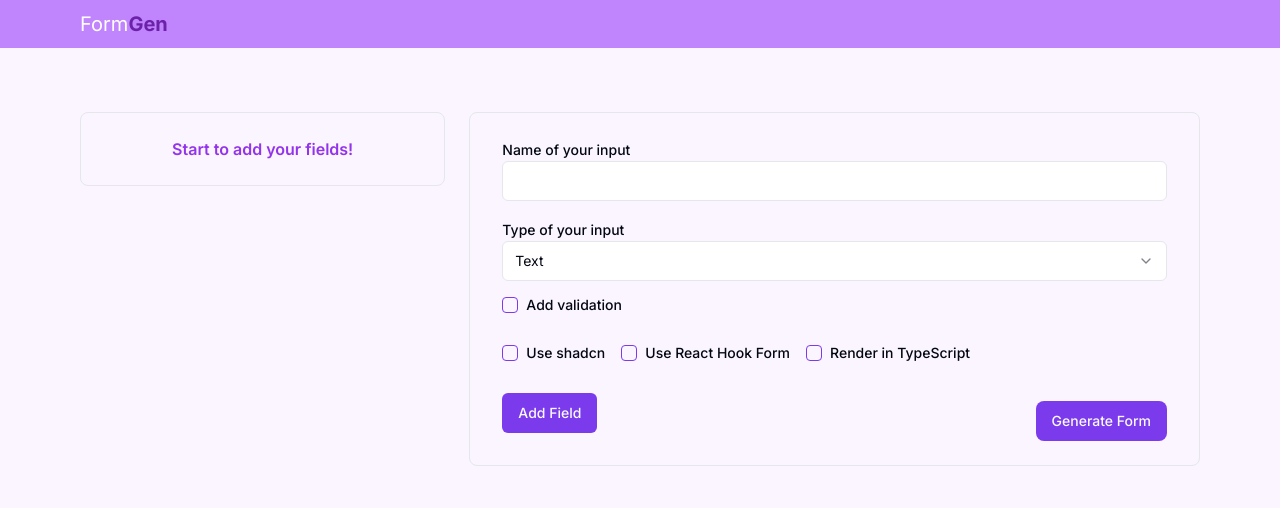
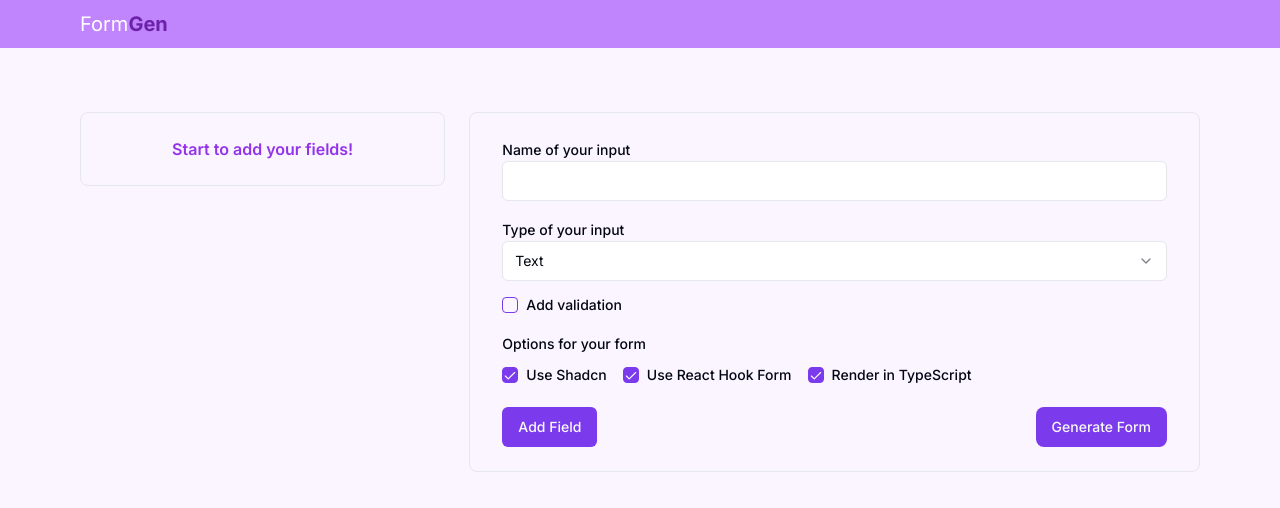
Before and after one commit to jeremnds/formgen, a Next.js app: page /generate in a window 1280 px wide. Shown: the top 508 px of the page. Built offline with nearby package versions, Linux system fonts and the light colour scheme.

Commit message:
feat: add edit field

```diff
--- a/app/generate/page.tsx
+++ b/app/generate/page.tsx
@@ -29,10 +29,11 @@ import { v4 as uuidv4 } from "uuid";
 
 export default function Page() {
   const [fields, setFields] = useState<Field[]>([]);
+  const [updateField, setUpdateField] = useState<Field | null>(null);
 
   const handleAddField = (data: FieldFormData) => {
     const newField: Field = {
-      id: uuidv4(),
+      id: updateField?.id || uuidv4(),
       name: data.name,
       type: data.type,
       options: data.options || undefined,
@@ -45,21 +46,30 @@ export default function Page() {
             errorMessage: data.errorMessage || undefined,
           }
         : undefined,
-      // lib: {
-      //   shadcn: data.shadcn,
-      //   rhf: data.rhf,
-      //   tsx: data.tsx,
-      // },
     };
-    console.log(newField);
-    setFields((prevFields) => [...prevFields, newField]);
+
+    if (updateField) {
+      const updatedFields = fields.map((field) =>
+        field.id === updateField.id ? newField : field,
+      );
+      setFields(updatedFields);
+      setUpdateField(null);
+    } else {
+      setFields((prevFields) => [...prevFields, newField]);
+    }
   };
 
   const handleDeleteField = (id: string) => {
     const newFields = fields.filter((field) => field.id !== id);
     setFields(newFields);
   };
-  const handleUpdateField = () => {};
+
+  const handleUpdateField = (id: string) => {
+    const field = fields.find((field) => field.id === id);
+    if (field) {
+      setUpdateField(field);
+    }
+  };
 
   const handleOnDragEnd = (event: any) => {
     const { active, over } = event;
@@ -76,6 +86,7 @@ export default function Page() {
     }
   };
 
+  // To enable onClick events on buttons
   const pointerSensor = useSensor(PointerSensor, {
     activationConstraint: {
       distance: 0.01,
@@ -115,7 +126,7 @@ export default function Page() {
           </DndContext>
         </div>
         <div className="order-1 md:order-2 md:basis-2/3">
-          <AddFieldForm onAddField={handleAddField} />
+          <AddFieldForm onAddField={handleAddField} updateField={updateField} />
         </div>
       </div>
     </Container>
--- a/src/components/molecules/FieldItem.tsx
+++ b/src/components/molecules/FieldItem.tsx
@@ -6,7 +6,7 @@ import { Button } from "../atoms/shadcn/button";
 type FieldItemProps = {
   field: Field;
   isDragging: boolean;
-  onUpdateField: () => void;
+  onUpdateField: (id: string) => void;
   onDeleteField: (id: string) => void;
 };
 
@@ -29,7 +29,11 @@ export default function FieldItem({
         <span className="text-xs capitalize text-zinc-500">{field.type}</span>
       </div>
       <div className="space-x-1">
-        <Button variant="outline" className="h-8 p-2" onClick={onUpdateField}>
+        <Button
+          variant="outline"
+          className="h-8 p-2"
+          onClick={() => onUpdateField(field.id)}
+        >
           <Pencil className="h-4 w-4" />
         </Button>
         <Button
--- a/src/components/organisms/AddFieldForm.tsx
+++ b/src/components/organisms/AddFieldForm.tsx
@@ -6,10 +6,11 @@ import {
   SelectValue,
 } from "@/src/components/atoms/shadcn/select";
 import { cn } from "@/src/lib/utils";
+import { Field } from "@/src/models/field.type";
 import { FieldFormData } from "@/src/models/form.type";
 import { FieldFormSchema } from "@/src/schemas/fieldForm.zod";
 import { zodResolver } from "@hookform/resolvers/zod";
-import { useState } from "react";
+import { useEffect, useState } from "react";
 import { Controller, SubmitHandler, useForm } from "react-hook-form";
 import { Button } from "../atoms/shadcn/button";
 import { Checkbox } from "../atoms/shadcn/checkbox";
@@ -19,9 +20,13 @@ import LibraryField from "./LibraryField";
 
 type AddFieldFormProps = {
   onAddField: (data: FieldFormData) => void;
+  updateField?: Field | null;
 };
 
-export default function AddFieldForm({ onAddField }: AddFieldFormProps) {
+export default function AddFieldForm({
+  onAddField,
+  updateField,
+}: AddFieldFormProps) {
   const [validation, setValidation] = useState(false);
   const [type, setType] = useState("text");
   const [shadncn, setShadcn] = useState(true);
@@ -37,14 +42,49 @@ export default function AddFieldForm({ onAddField }: AddFieldFormProps) {
   } = useForm<FieldFormData>({
     resolver: zodResolver(FieldFormSchema),
     defaultValues: {
+      name: "",
       type: "text",
+      options: "",
+      validation: false,
+      required: false,
+      errorMessage: "",
+      max: undefined,
+      min: undefined,
+      pattern: "",
     },
   });
 
+  useEffect(() => {
+    if (updateField) {
+      reset({
+        name: updateField.name,
+        type: updateField.type,
+        options: updateField.options || "",
+        validation: !!updateField.validation,
+        required: updateField.validation?.required || false,
+        max: updateField.validation?.max || undefined,
+        min: updateField.validation?.min || undefined,
+        pattern: updateField.validation?.pattern || "",
+        errorMessage: updateField.validation?.errorMessage || "",
+      });
+      setValidation(!!updateField.validation);
+      setType(updateField.type);
+    }
+  }, [updateField, reset]);
+
   const onSubmit: SubmitHandler<FieldFormData> = (data) => {
     onAddField(data);
-    console.log(data);
-    reset();
+    reset({
+      name: "",
+      type: "text",
+      options: "",
+      validation: false,
+      required: false,
+      errorMessage: "",
+      max: undefined,
+      min: undefined,
+      pattern: "",
+    });
     setValidation(false);
     setType("text");
   };
@@ -162,15 +202,21 @@ export default function AddFieldForm({ onAddField }: AddFieldFormProps) {
             </div>
           </div>
         )}
-        <LibraryField />
+        <LibraryField
+          shadcn={shadncn}
+          setShadcn={() => setShadcn((prev) => !prev)}
+          rhf={rhf}
+          setRhf={() => setRhf((prev) => !prev)}
+          tsx={tsx}
+          setTsx={() => setTsx((prev) => !prev)}
+        />
         <div className="flex items-center justify-between">
-          <Button type="submit">Add Field</Button>
-          <Button type="button" className="mt-4 rounded-lg">
+          <Button type="submit" className={cn(updateField && "bg-purple-500")}>
+            {updateField ? "Edit Field" : "Add Field"}
+          </Button>
+          <Button type="button" className="rounded-lg">
             Generate Form
           </Button>
-          {/* <Link href="/" className={cn(buttonVariants(), "mt-4 rounded-lg")}>
-            Generate form
-          </Link> */}
         </div>
       </form>
     </div>
--- a/src/components/organisms/FieldList.tsx
+++ b/src/components/organisms/FieldList.tsx
@@ -5,7 +5,7 @@ import FieldItem from "../molecules/FieldItem";
 
 type FieldListProps = {
   fields: Field[];
-  onUpdateField: () => void;
+  onUpdateField: (id: string) => void;
   onDeleteField: (id: string) => void;
 };
 
@@ -36,7 +36,7 @@ export default function FieldList({
 
 type SortableFieldProps = {
   field: Field;
-  onUpdateField: () => void;
+  onUpdateField: (id: string) => void;
   onDeleteField: (id: string) => void;
 };
 
--- a/src/components/organisms/LibraryField.tsx
+++ b/src/components/organisms/LibraryField.tsx
@@ -1,24 +1,47 @@
 import { Checkbox } from "../atoms/shadcn/checkbox";
 import { Label } from "../atoms/shadcn/label";
 
-export default function LibraryField() {
+type LibraryFieldProps = {
+  shadcn: boolean;
+  setShadcn: () => void;
+  rhf: boolean;
+  setRhf: () => void;
+  tsx: boolean;
+  setTsx: () => void;
+};
+
+export default function LibraryField({
+  shadcn,
+  setShadcn,
+  rhf,
+  setRhf,
+  tsx,
+  setTsx,
+}: LibraryFieldProps) {
   return (
-    <div className="mb-2 mt-4 flex gap-4">
+    <div className="mt-2 flex flex-col">
+      <Label className="mb-2">Options for your form</Label>
+      <div className="my-2 flex gap-4">
         <div className="flex items-center gap-2">
-        <Checkbox name="shadcn" />
+          <Checkbox
+            name="shadcn"
+            checked={shadcn}
+            onCheckedChange={setShadcn}
+          />
 
-        <Label>Use shadcn</Label>
+          <Label>Use Shadcn</Label>
         </div>
         <div className="flex items-center gap-2">
-        <Checkbox name="rhf" />
+          <Checkbox name="rhf" checked={rhf} onCheckedChange={setRhf} />
 
           <Label>Use React Hook Form</Label>
         </div>
         <div className="flex items-center gap-2">
-        <Checkbox name="tsx" />
+          <Checkbox name="tsx" checked={tsx} onCheckedChange={setTsx} />
 
           <Label>Render in TypeScript</Label>
         </div>
       </div>
+    </div>
   );
 }
```
Lines whose indentation alone changed are shown as unchanged.
